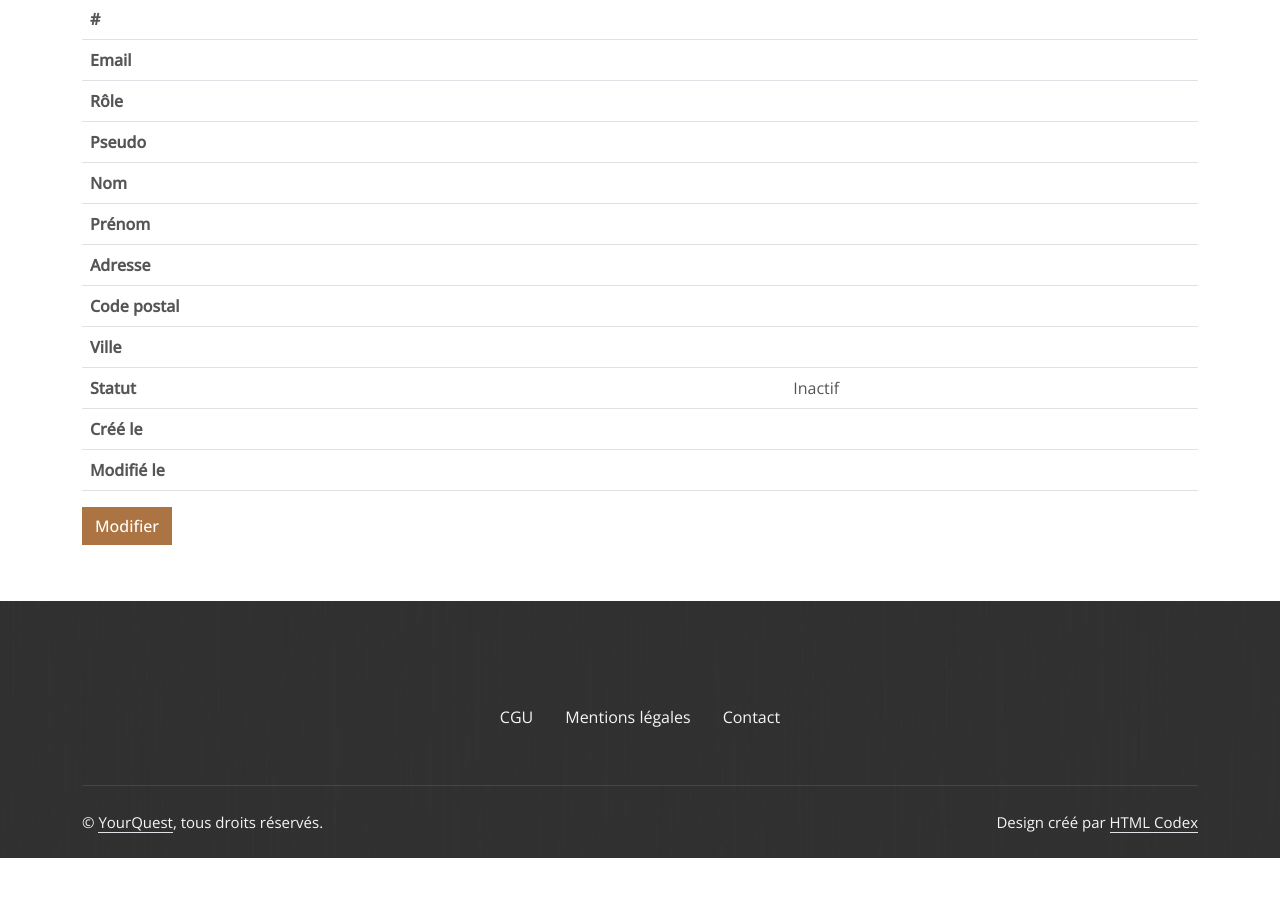
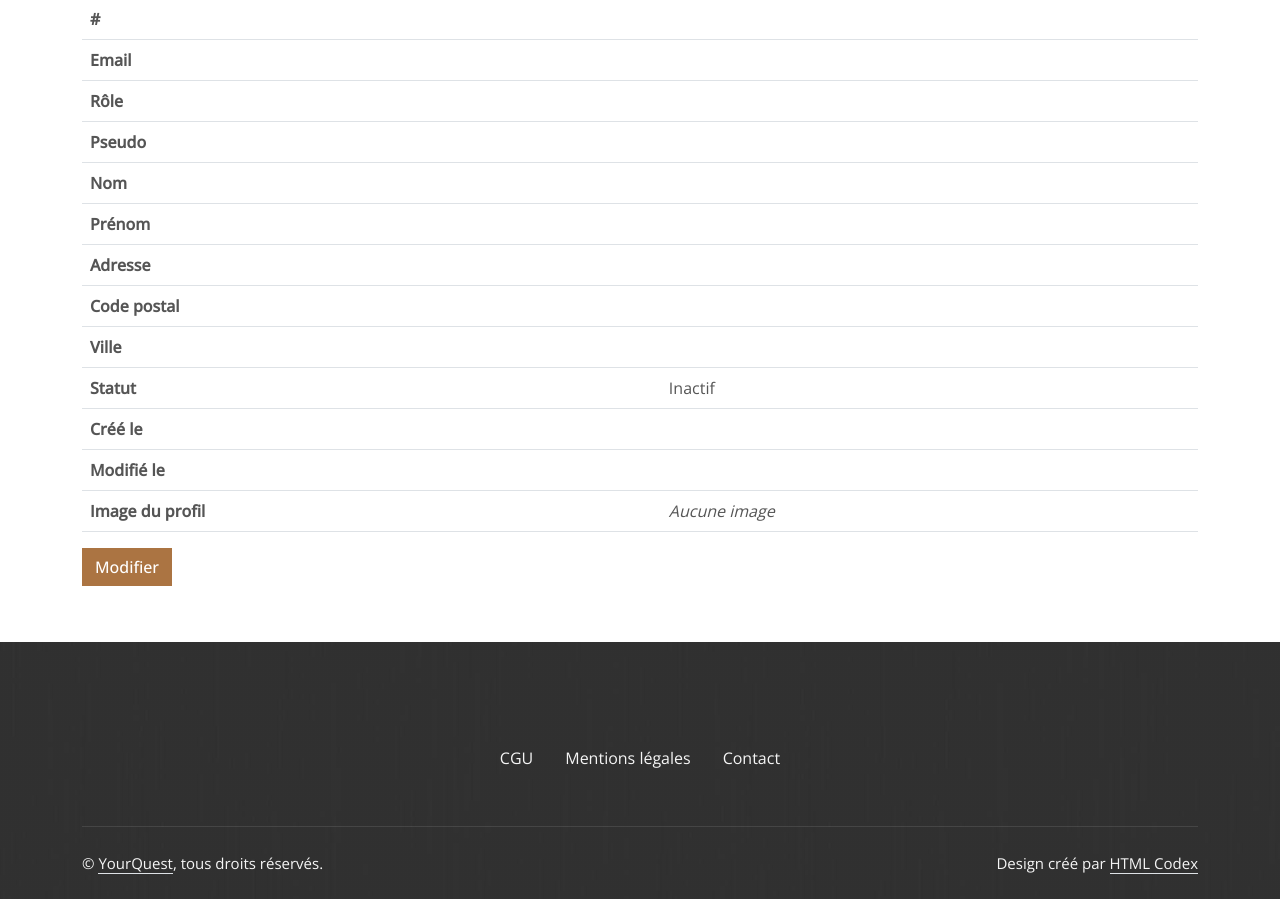
Before and after one commit to Carolineflament/your-quest, a Symfony app: template templates/admin/user/show.html.twig in a window 1280 px wide. Shown: the part 440-1339 px from the top of the page. Before the commit the page ends 1298 px from the top, so only its background shows below. Run offline with Twig, Linux system fonts and the light colour scheme; the template is opened without the code that fills it, so the values that code supplies are empty; some libraries are stand-ins or nearby versions.

Commit message:
image profile on table admin

```diff
--- a/templates/admin/user/show.html.twig
+++ b/templates/admin/user/show.html.twig
@@ -62,6 +62,16 @@
                         <th>Modifié le</th>
                         <td>{{ user.updatedAt ? user.updatedAt|date('Y-m-d H:i:s') : '' }}</td>
                     </tr>
+                    <tr>
+                        <th>Image du profil</th>
+                        <td>
+                            {% if user.image is not same as null %}
+                                <a href="{{ asset(app_profile_images_directory~user.image) }}" data-lightbox="{{user.pseudo}}"><img src="{{ asset(app_profile_images_directory~user.image) }}" alt="{{user.pseudo}}" style="max-width: 200px;max-height: 200px;"/></a>
+                            {% else %}
+                                <i>Aucune image</i>
+                            {% endif %}
+                        </td>
+                    </tr>
                 </tbody>
             </table>
             <a href="{{ path('app_admin_user_edit', {'id': user.id}) }}" class="btn btn-primary mb-2">Modifier</a>
```
